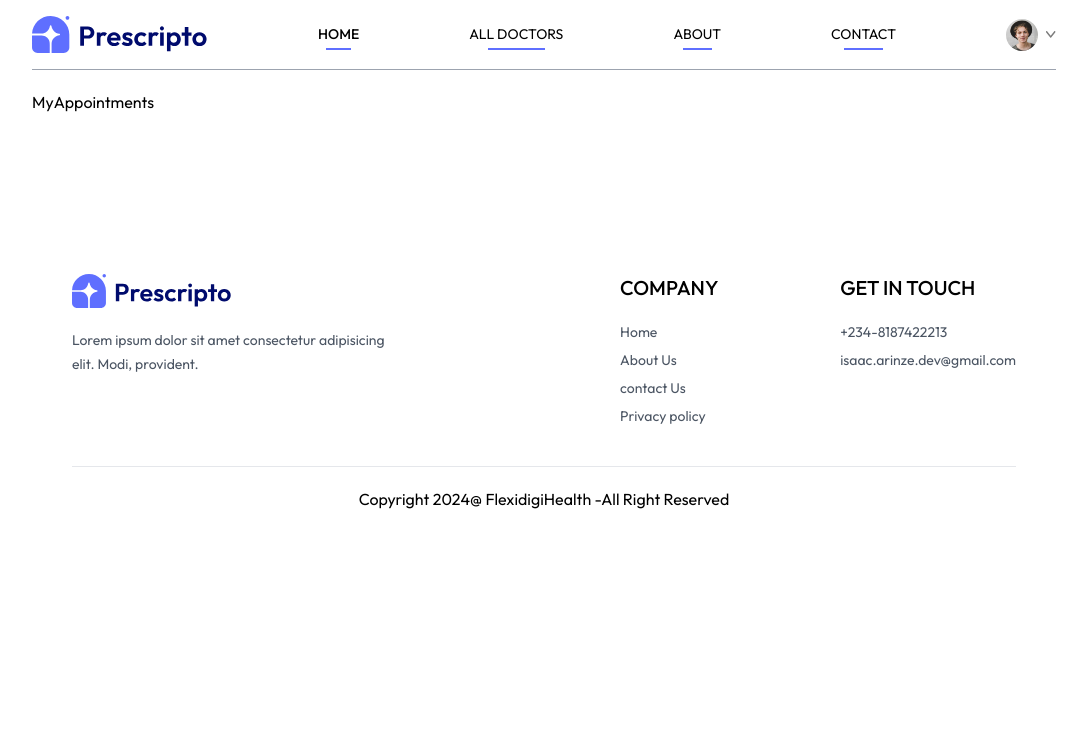
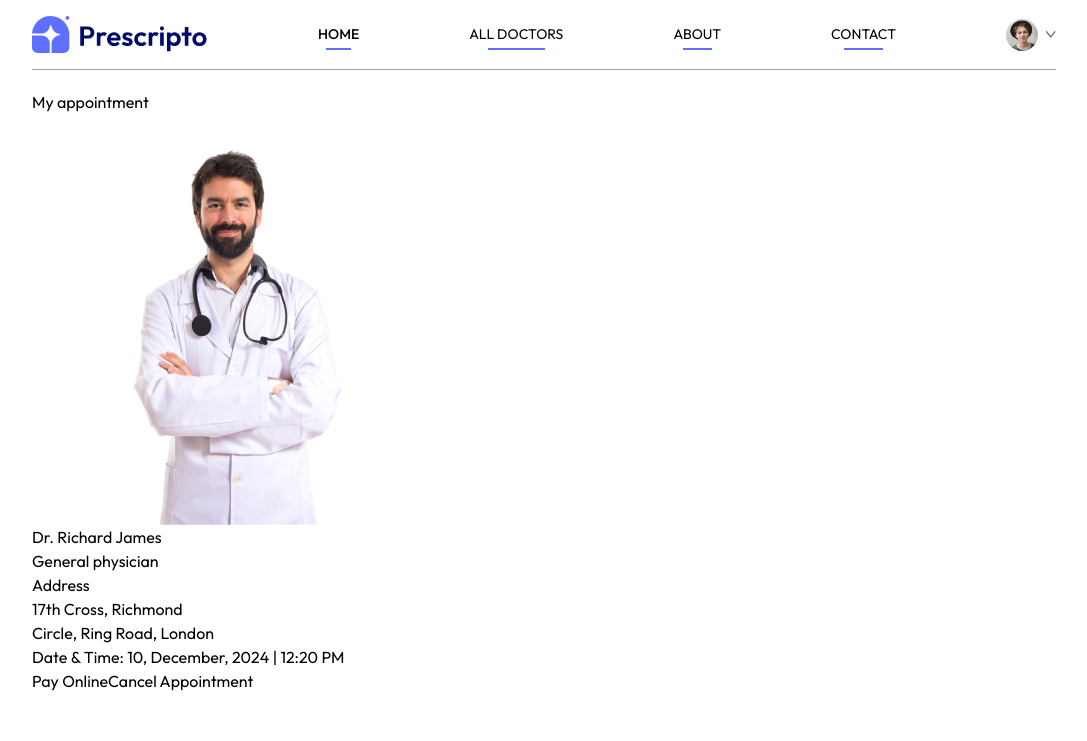
Before and after one commit to Isaac-Arinze/Flexisaf-final-project, a React (Vite) app in the folder frontend/: page /my-appointments in a window 1280 px wide. Shown: the top 741 px of the page, without its empty margins (96-1183 px from the left). Built offline with nearby package versions, Linux system fonts and the light colour scheme.

Commit message:
frontend completed

```diff
--- a/frontend/src/pages/MyAppointments.jsx
+++ b/frontend/src/pages/MyAppointments.jsx
@@ -1,7 +1,34 @@
-import React from 'react'
+import React, { useContext } from 'react';
+import { AppContext } from '../context/AppContext';
 
 export const MyAppointments = () => {
+  const { doctors } = useContext(AppContext);
+
   return (
-    <div>MyAppointments</div>
-  )
-}
+    <div>
+      <p>My appointment</p>
+      <div>
+        {doctors.slice(0, 2).map((item, index) => (
+          <div key={index}>
+            <div>
+              <img src={item.image} alt={item.name} />
+            </div>
+            <div>
+              <p>{item.name}</p>
+              <p>{item.speciality}</p>
+              <p>Address</p>
+              <p>{item.address.line1}</p>
+              <p>{item.address.line2}</p>
+              <p><span>Date & Time:</span> 10, December, 2024 | 12:20 PM</p>
+            </div>
+            <div></div>
+            <div>
+              <button>Pay Online</button>
+              <button>Cancel Appointment</button>
+            </div>
+          </div>
+        ))}
+      </div>
+    </div>
+  );
+};
```
